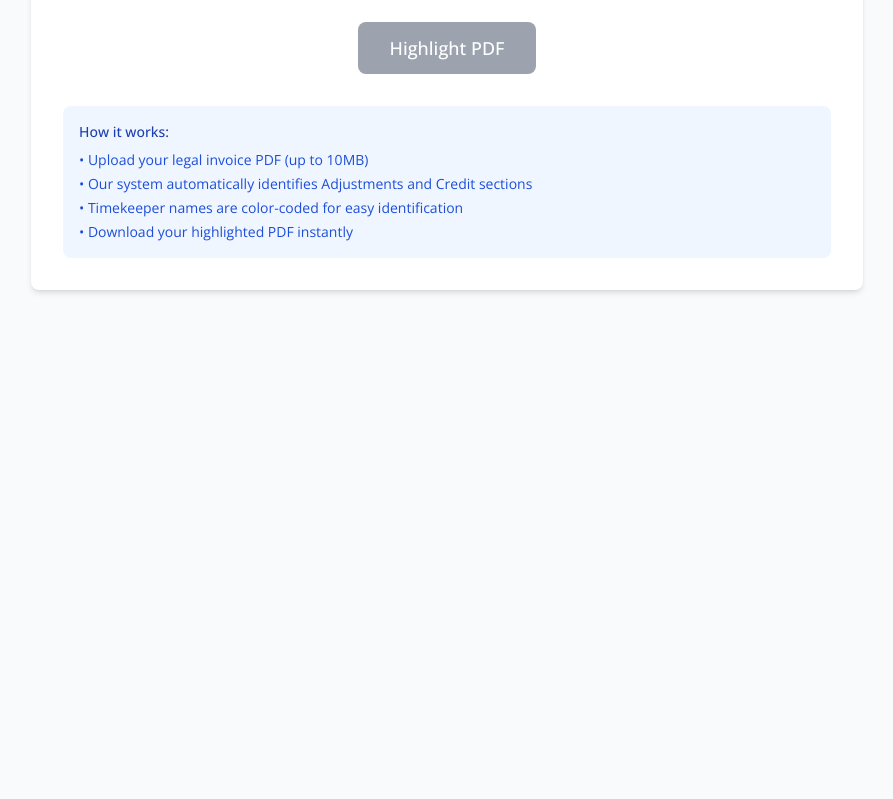
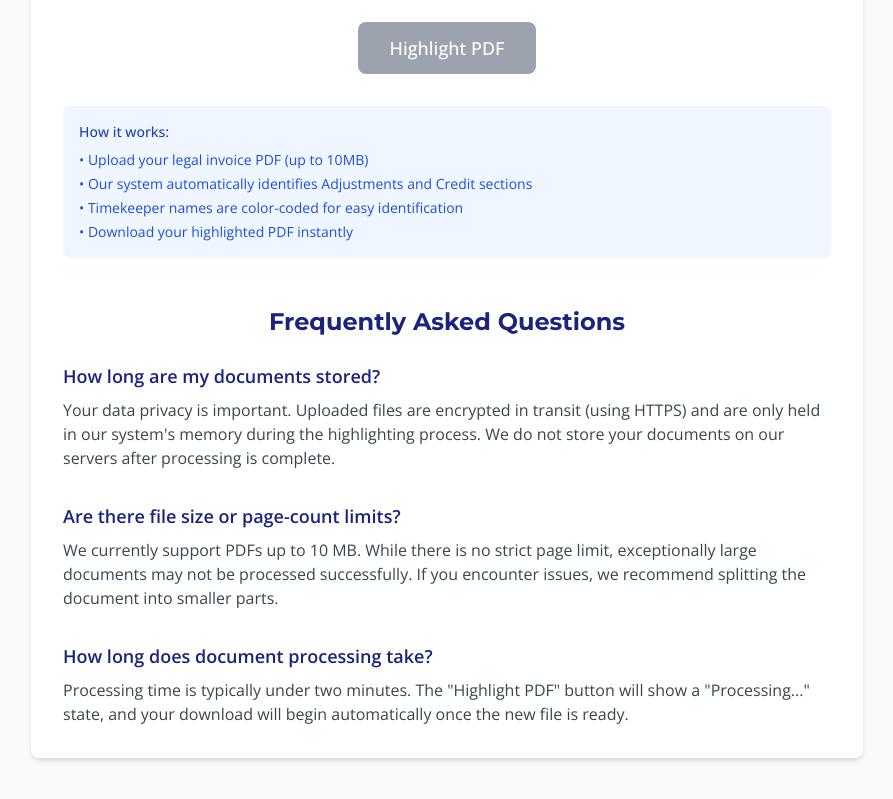
Before and after one commit to shoepack/legal-eagle, a Next.js app: page /dashboard in a window 1280 px wide. Shown: the part 443-1242 px from the top of the page, without its empty margins (193-1086 px from the left). Before the commit the page ends 865 px from the top, so only its background shows below. Built offline with nearby package versions, Linux system fonts and the light colour scheme.

Commit message:
added on to FAQ

```diff
--- a/src/app/dashboard/page.tsx
+++ b/src/app/dashboard/page.tsx
@@ -386,6 +386,46 @@ export default function Dashboard() {
               <li>• Download your highlighted PDF instantly</li>
             </ul>
           </div>
+
+          <div className="mt-12">
+            <h2 className="text-2xl font-heading font-bold text-navy mb-6 text-center">
+              Frequently Asked Questions
+            </h2>
+            <div className="space-y-8">
+              <div>
+                <h3 className="font-semibold text-lg text-navy mb-2">
+                  How long are my documents stored?
+                </h3>
+                <p className="text-slate-gray">
+                  Your data privacy is important. Uploaded files are encrypted
+                  in transit (using HTTPS) and are only held in our system's
+                  memory during the highlighting process. We do not store your
+                  documents on our servers after processing is complete.
+                </p>
+              </div>
+              <div>
+                <h3 className="font-semibold text-lg text-navy mb-2">
+                  Are there file size or page-count limits?
+                </h3>
+                <p className="text-slate-gray">
+                  We currently support PDFs up to 10 MB. While there is no
+                  strict page limit, exceptionally large documents may not be
+                  processed successfully. If you encounter issues, we recommend
+                  splitting the document into smaller parts.
+                </p>
+              </div>
+              <div>
+                <h3 className="font-semibold text-lg text-navy mb-2">
+                  How long does document processing take?
+                </h3>
+                <p className="text-slate-gray">
+                  Processing time is typically under two minutes. The "Highlight
+                  PDF" button will show a "Processing..." state, and your
+                  download will begin automatically once the new file is ready.
+                </p>
+              </div>
+            </div>
+          </div>
         </div>
       </div>
     </main>
```
